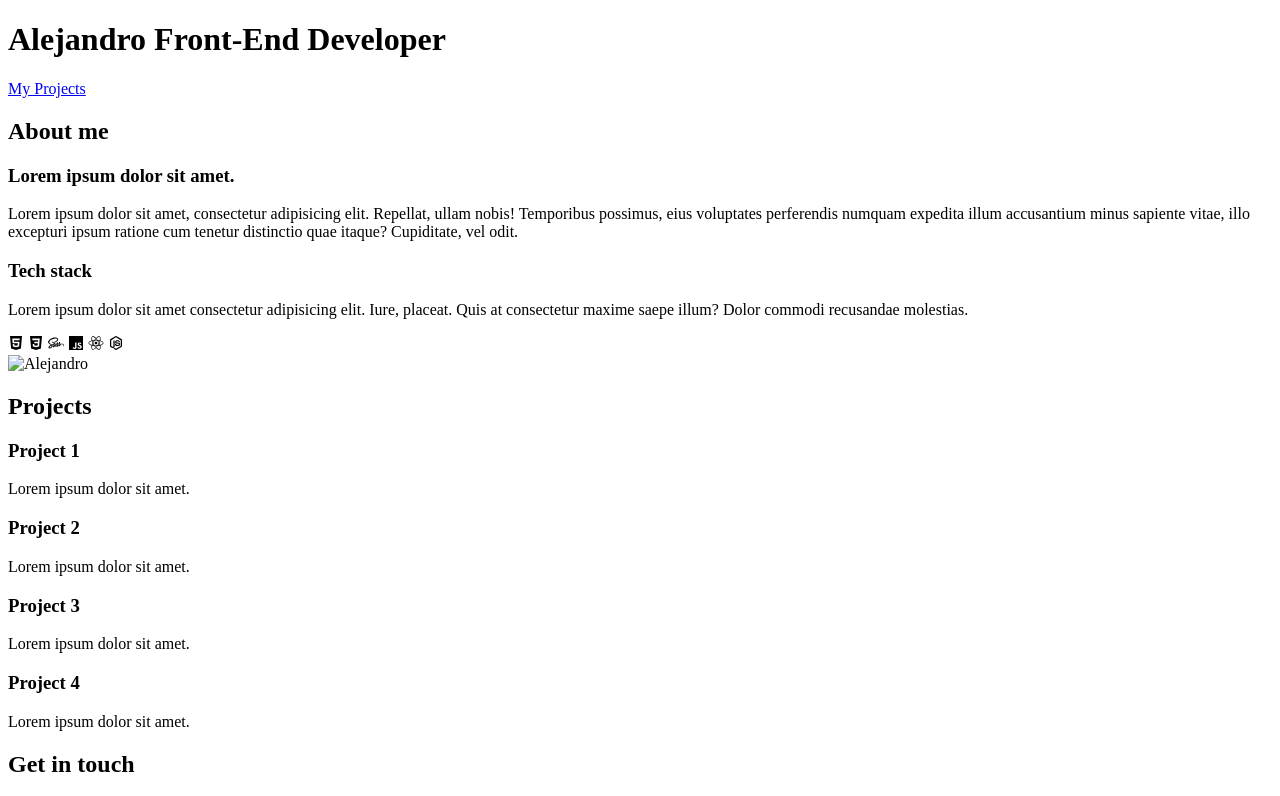
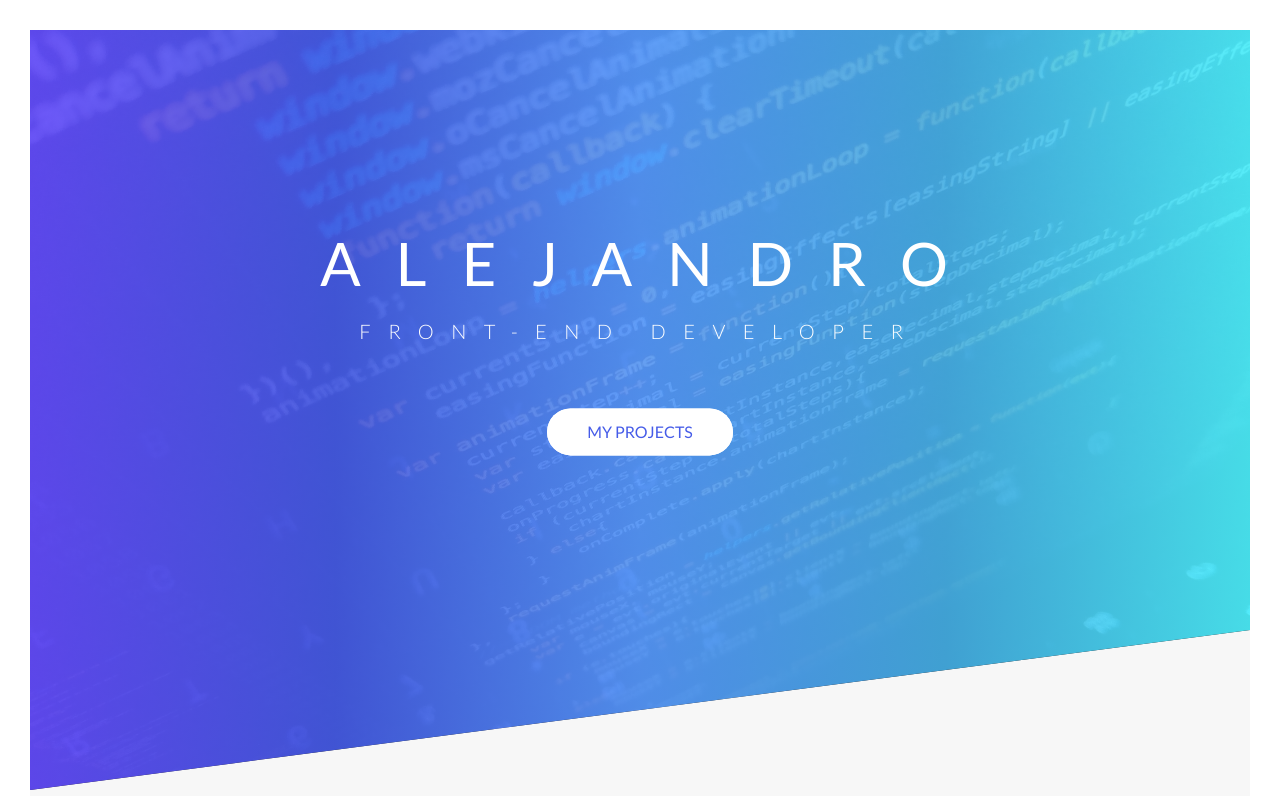
Before and after one commit to thealexgonzo/portfolio, a website: page index.html in a window 1280 px wide. Shown: the top 796 px of the page. Drawn offline with nearby package versions, Linux system fonts and the light colour scheme; the site is published under a folder, as on GitHub Pages, so addresses that start at the root find nothing.

Commit message:
fix link paths

```diff
--- a/index.html
+++ b/index.html
@@ -10,7 +10,7 @@
       href="https://fonts.googleapis.com/css2?family=Lato:ital,wght@0,100;0,300;0,400;0,700;0,900;1,100;1,400&display=swap"
       rel="stylesheet"
     />
-    <link rel="stylesheet" href="/css/main.css" />
+    <link rel="stylesheet" href="css/main.css" />
     <title>Personal Portfolio</title>
   </head>
 
@@ -61,7 +61,7 @@
 
           <div class="col-1-of-2">
             <img
-              src="/img/about_pic.jpeg"
+              src="img/about_pic.jpeg"
               alt="Alejandro"
               class="about-image u-set-img-width"
             />
```
